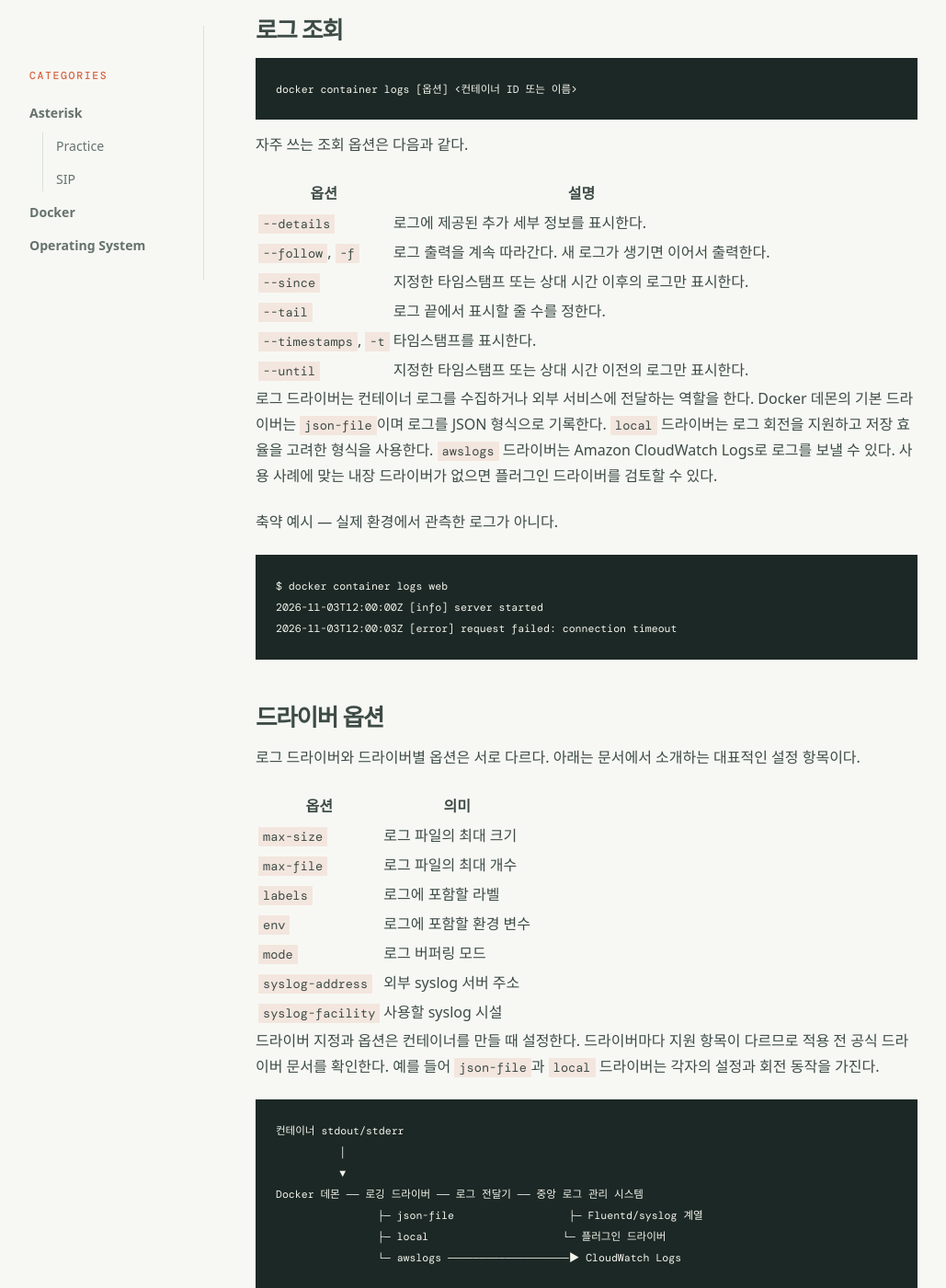
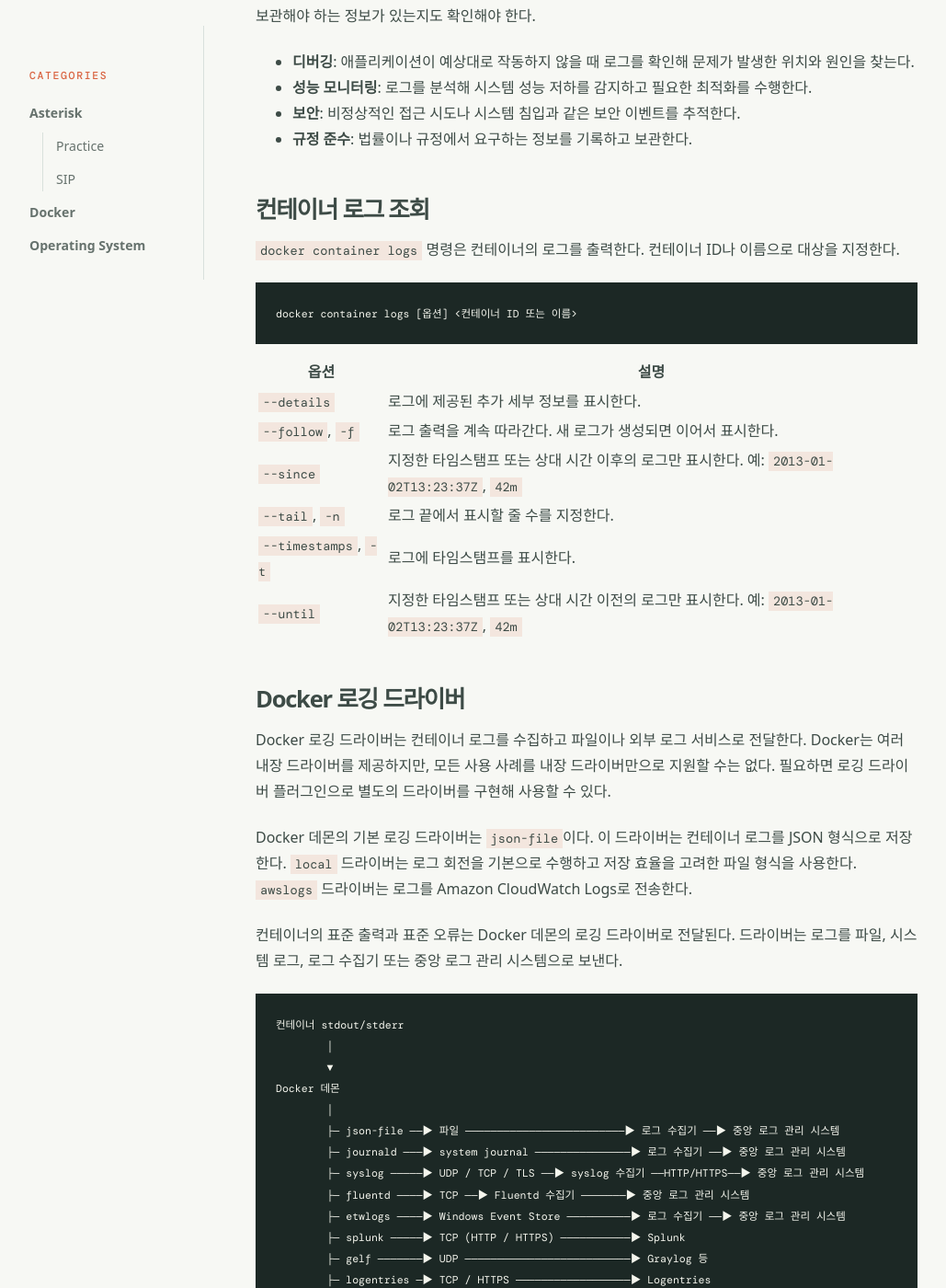
Before and after one commit to NotableDeveloper/NotableDeveloper.github.io, a Jekyll site: the page built from _posts/2026-11-03-docker-logs.md, in a window 1280 px wide and 1400 px high, scrolled down 565 px. Shown: the whole window at 92% size, without its empty margins (68-1097 px from the left). Built offline with Jekyll 4.4.1, drawn with Linux system fonts in a browser that asks for light colours; some web fonts are replaced; some of the changed text lies outside the part shown.

Commit message:
Restore full Docker logging post

````diff
--- a/_posts/2026-11-03-docker-logs.md
+++ b/_posts/2026-11-03-docker-logs.md
@@ -1,78 +1,111 @@
 ---
 title: "Docker 컨테이너 로그 조회와 로깅 드라이버"
-description: "컨테이너 로그를 확인하는 명령, 로깅 드라이버의 역할, 드라이버 옵션과 저장 경로를 정리한다."
+description: "컨테이너 로그를 조회하는 방법과 Docker 로깅 드라이버, 로그 전달 흐름 및 저장 경로를 살펴본다."
 date: 2026-11-03 21:06:00 +0900
 categories: [Docker]
 tags: [docker, logging, observability]
 ---
 
-컨테이너 로그는 애플리케이션 문제를 추적하고 성능을 살피며 보안 이벤트를 확인하는 자료다. 법률이나 조직 정책에 따라 기록과 보관이 필요한 정보가 있는지도 확인해야 한다.
+Docker에서 로깅은 컨테이너가 출력하는 로그를 기록하고 조회하는 작업이다. 로그는 애플리케이션 문제를 추적하고, 성능을 모니터링하고, 보안 이벤트를 확인하는 데 사용한다. 법률이나 조직의 규정에 따라 기록하고 보관해야 하는 정보가 있는지도 확인해야 한다.
 
-## 로그 조회
+- **디버깅**: 애플리케이션이 예상대로 작동하지 않을 때 로그를 확인해 문제가 발생한 위치와 원인을 찾는다.
+- **성능 모니터링**: 로그를 분석해 시스템 성능 저하를 감지하고 필요한 최적화를 수행한다.
+- **보안**: 비정상적인 접근 시도나 시스템 침입과 같은 보안 이벤트를 추적한다.
+- **규정 준수**: 법률이나 규정에서 요구하는 정보를 기록하고 보관한다.
+
+## 컨테이너 로그 조회
+
+`docker container logs` 명령은 컨테이너의 로그를 출력한다. 컨테이너 ID나 이름으로 대상을 지정한다.
 
 ```sh
 docker container logs [옵션] <컨테이너 ID 또는 이름>
 ```
 
-자주 쓰는 조회 옵션은 다음과 같다.
-
 | 옵션 | 설명 |
 | --- | --- |
 | `--details` | 로그에 제공된 추가 세부 정보를 표시한다. |
-| `--follow`, `-f` | 로그 출력을 계속 따라간다. 새 로그가 생기면 이어서 출력한다. |
-| `--since` | 지정한 타임스탬프 또는 상대 시간 이후의 로그만 표시한다. |
-| `--tail` | 로그 끝에서 표시할 줄 수를 정한다. |
-| `--timestamps`, `-t` | 타임스탬프를 표시한다. |
-| `--until` | 지정한 타임스탬프 또는 상대 시간 이전의 로그만 표시한다. |
+| `--follow`, `-f` | 로그 출력을 계속 따라간다. 새 로그가 생성되면 이어서 표시한다. |
+| `--since` | 지정한 타임스탬프 또는 상대 시간 이후의 로그만 표시한다. 예: `2013-01-02T13:23:37Z`, `42m` |
+| `--tail`, `-n` | 로그 끝에서 표시할 줄 수를 지정한다. |
+| `--timestamps`, `-t` | 로그에 타임스탬프를 표시한다. |
+| `--until` | 지정한 타임스탬프 또는 상대 시간 이전의 로그만 표시한다. 예: `2013-01-02T13:23:37Z`, `42m` |
 
-로그 드라이버는 컨테이너 로그를 수집하거나 외부 서비스에 전달하는 역할을 한다. Docker 데몬의 기본 드라이버는 `json-file`이며 로그를 JSON 형식으로 기록한다. `local` 드라이버는 로그 회전을 지원하고 저장 효율을 고려한 형식을 사용한다. `awslogs` 드라이버는 Amazon CloudWatch Logs로 로그를 보낼 수 있다. 사용 사례에 맞는 내장 드라이버가 없으면 플러그인 드라이버를 검토할 수 있다.
+## Docker 로깅 드라이버
 
-축약 예시 — 실제 환경에서 관측한 로그가 아니다.
+Docker 로깅 드라이버는 컨테이너 로그를 수집하고 파일이나 외부 로그 서비스로 전달한다. Docker는 여러 내장 드라이버를 제공하지만, 모든 사용 사례를 내장 드라이버만으로 지원할 수는 없다. 필요하면 로깅 드라이버 플러그인으로 별도의 드라이버를 구현해 사용할 수 있다.
+
+Docker 데몬의 기본 로깅 드라이버는 `json-file`이다. 이 드라이버는 컨테이너 로그를 JSON 형식으로 저장한다. `local` 드라이버는 로그 회전을 기본으로 수행하고 저장 효율을 고려한 파일 형식을 사용한다. `awslogs` 드라이버는 로그를 Amazon CloudWatch Logs로 전송한다.
+
+컨테이너의 표준 출력과 표준 오류는 Docker 데몬의 로깅 드라이버로 전달된다. 드라이버는 로그를 파일, 시스템 로그, 로그 수집기 또는 중앙 로그 관리 시스템으로 보낸다.
 
 ```text
-$ docker container logs web
-2026-11-03T12:00:00Z [info] server started
-2026-11-03T12:00:03Z [error] request failed: connection timeout
+컨테이너 stdout/stderr
+        │
+        ▼
+Docker 데몬
+        │
+        ├─ json-file ──▶ 파일 ─────────────────────────▶ 로그 수집기 ──▶ 중앙 로그 관리 시스템
+        ├─ journald ───▶ system journal ───────────────▶ 로그 수집기 ──▶ 중앙 로그 관리 시스템
+        ├─ syslog ─────▶ UDP / TCP / TLS ──▶ syslog 수집기 ──HTTP/HTTPS──▶ 중앙 로그 관리 시스템
+        ├─ fluentd ────▶ TCP ──▶ Fluentd 수집기 ───────▶ 중앙 로그 관리 시스템
+        ├─ etwlogs ────▶ Windows Event Store ──────────▶ 로그 수집기 ──▶ 중앙 로그 관리 시스템
+        ├─ splunk ─────▶ TCP (HTTP / HTTPS) ───────────▶ Splunk
+        ├─ gelf ───────▶ UDP ──────────────────────────▶ Graylog 등
+        ├─ logentries ─▶ TCP / HTTPS ──────────────────▶ Logentries
+        ├─ awslogs ────▶ TCP / HTTPS ──────────────────▶ Amazon CloudWatch Logs
+        └─ gcplogs ────▶ TCP / HTTPS ──────────────────▶ Google Cloud Logging
 ```
 
-## 드라이버 옵션
+Docker에서 제공하는 드라이버와 로그가 전달되는 위치는 다음과 같다.
 
-로그 드라이버와 드라이버별 옵션은 서로 다르다. 아래는 문서에서 소개하는 대표적인 설정 항목이다.
+| 드라이버 | 로그 처리 |
+| --- | --- |
+| `none` | 컨테이너 로그를 저장하지 않는다. `docker logs` 명령도 출력하지 않는다. |
+| `local` | 로그를 저장 효율을 고려한 형식으로 저장하고 기본 로그 회전을 수행한다. |
+| `json-file` | 로그를 JSON 형식으로 저장한다. Docker의 기본 로깅 드라이버다. |
+| `syslog` | 로그 메시지를 syslog 시설에 기록한다. syslog 데몬은 호스트에서 실행되어야 한다. |
+| `journald` | 로그 메시지를 `journald`에 기록한다. `journald` 데몬은 호스트에서 실행되어야 한다. |
+| `gelf` | 로그 메시지를 Graylog Extended Log Format(GELF) 엔드포인트로 전송한다. 예를 들어 Graylog 또는 Logstash에 기록할 수 있다. |
+| `fluentd` | 로그 메시지를 Fluentd에 전달한다. Fluentd 데몬은 호스트에서 실행되어야 한다. |
+| `awslogs` | 로그 메시지를 Amazon CloudWatch Logs에 기록한다. |
+| `splunk` | HTTP Event Collector를 사용해 로그 메시지를 Splunk에 기록한다. |
+| `etwlogs` | 로그 메시지를 Windows Event Tracing(ETW) 이벤트로 기록한다. Windows에서 사용할 수 있다. |
+| `gcplogs` | 로그 메시지를 Google Cloud Platform(GCP) 로깅에 기록한다. |
+| `logentries` | 현재 Docker의 내장 드라이버 목록에는 포함되지 않는다. 사용할 로그 서비스에 맞는 드라이버 플러그인 지원 여부를 확인한다. |
+
+드라이버별 설정과 지원 옵션은 서로 다르다. 예를 들어 `local` 드라이버와 `json-file` 드라이버는 각자의 로그 저장 및 회전 옵션을 제공한다. 사용할 드라이버의 공식 문서에서 지원 범위와 설정 방법을 확인한다.
+
+## 로깅 드라이버 설정
+
+`--log-driver`와 `--log-opt`는 로그 조회 명령의 옵션이 아니다. 컨테이너를 만들 때 사용할 로깅 드라이버와 해당 드라이버의 옵션을 지정한다.
+
+```sh
+docker run \
+  --log-driver=<드라이버> \
+  --log-opt <키>=<값> \
+  <이미지>
+```
+
+대표적인 드라이버 설정 항목은 다음과 같다. 각 옵션의 지원 여부와 의미는 드라이버마다 다르다.
 
 | 옵션 | 의미 |
 | --- | --- |
 | `max-size` | 로그 파일의 최대 크기 |
-| `max-file` | 로그 파일의 최대 개수 |
-| `labels` | 로그에 포함할 라벨 |
+| `max-file` | 보관할 로그 파일의 최대 개수 |
+| `labels` | 로그에 포함할 컨테이너 라벨 |
 | `env` | 로그에 포함할 환경 변수 |
-| `mode` | 로그 버퍼링 모드 |
+| `mode` | 로그 전달 버퍼링 모드 |
 | `syslog-address` | 외부 syslog 서버 주소 |
 | `syslog-facility` | 사용할 syslog 시설 |
 
-드라이버 지정과 옵션은 컨테이너를 만들 때 설정한다. 드라이버마다 지원 항목이 다르므로 적용 전 공식 드라이버 문서를 확인한다. 예를 들어 `json-file`과 `local` 드라이버는 각자의 설정과 회전 동작을 가진다.
+## Docker 로그 파일 경로
 
-```text
-컨테이너 stdout/stderr
-          │
-          ▼
-Docker 데몬 ── 로깅 드라이버 ── 로그 전달기 ── 중앙 로그 관리 시스템
-                ├─ json-file                  ├─ Fluentd/syslog 계열
-                ├─ local                     └─ 플러그인 드라이버
-                └─ awslogs ───────────────────▶ CloudWatch Logs
-```
+`json-file` 드라이버를 사용할 때 로그 파일은 Docker 데이터 디렉터리 아래에 저장된다. 운영체제와 Docker Desktop 구성에 따라 경로가 다르다.
 
-드라이버를 구성할 때는 `max-size`, `max-file` 같은 파일 회전 관련 옵션과 전달 대상이 요구하는 `syslog-address`, `syslog-facility`를 확인한다. `labels`, `env`, `mode`는 로그에 포함할 메타데이터와 버퍼링 동작을 정하며 지원 여부는 드라이버마다 다르다. `--log-driver`와 `--log-opt`는 로그 조회 옵션이 아니라 컨테이너를 만들 때 지정하는 로깅 설정이다.
-
-```sh
-docker run --log-driver=<드라이버> --log-opt=<키>=<값> <이미지>
-```
-
-## 기본 로그 파일 위치
-
-| 환경 | 경로 예시 |
+| 환경 | 경로 |
 | --- | --- |
 | Linux | `/var/lib/docker/containers/<container_id>/<container_id>-json.log` |
 | Windows Docker Desktop | `C:\ProgramData\Docker\containers\<container_id>\<container_id>-json.log` |
 | Windows WSL 2 | `\\wsl$\docker-desktop-data\data\docker\containers\<container_id>\<container_id>-json.log` |
 
-호스트 파일에 직접 접근하기보다 우선 `docker logs`와 설정된 로깅 드라이버를 통해 확인한다. 로그 보관 기간과 민감 데이터 기록 여부도 운영 정책에 맞춰 정한다.
+먼저 `docker container logs` 명령과 현재 설정된 로깅 드라이버를 통해 로그를 확인한다. 로그 파일에 직접 접근해야 하는 경우에는 Docker 엔진이 사용하는 데이터 경로와 드라이버의 저장 형식을 확인한다.
````
